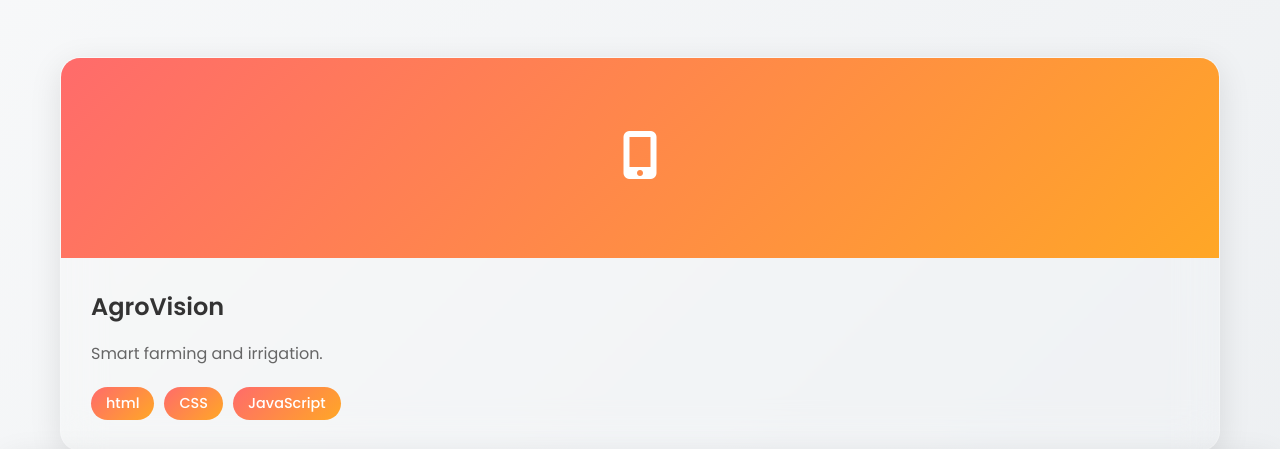
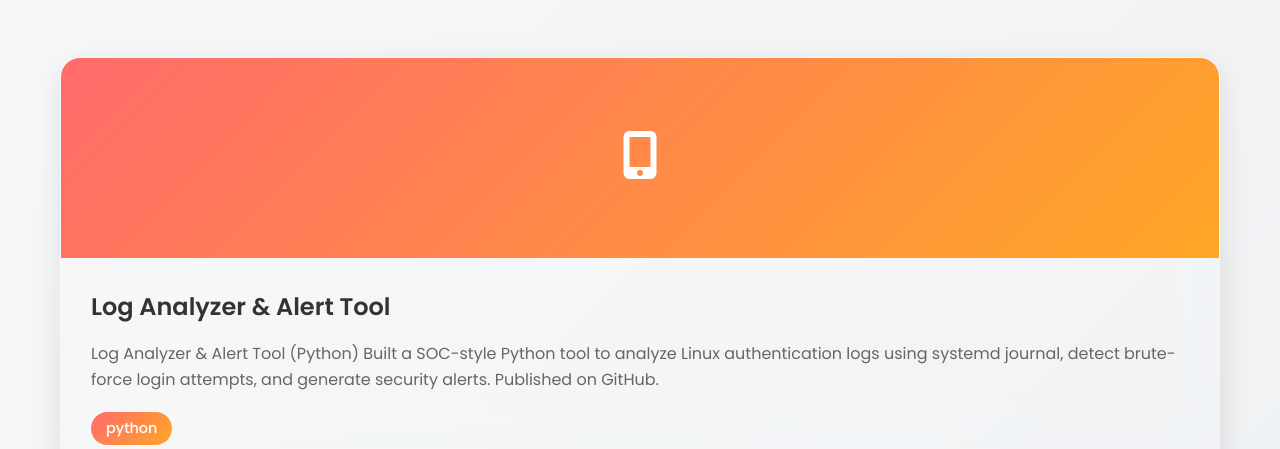
Before and after one commit to snehadevarakonda/Portfolio, a website: page index.html in a window 1280 px wide. Shown: the part 2351-2800 px from the top of the page. Drawn offline with Linux system fonts and the light colour scheme.

Commit message:
added project card of log-analyzer

```diff
--- a/index.html
+++ b/index.html
@@ -148,6 +148,33 @@
                 <h2 class="section-title">My Projects</h2>
                 <p class="section-subtitle">A collection of my creative work</p>
             </div>
+            <div class="project-card">
+                <div class="project-image">
+                   <div class="project-placeholder">
+                       <i class="fas fa-mobile-alt"></i>
+                   </div>
+                   <div class="project-overlay">
+                      <div class="project-links">
+                       <a href="" class="project-link">
+                           <i class="fab fa-github"></i>
+                       </a>
+                       <a href="https://github.com/snehadevarakonda/log-analyzer-alert-tool.git" class="project-link">
+                           <i class="fas fa-external-link-alt"></i>
+                       </a>
+                      </div>
+                   </div>
+               </div>
+               <div class="project-content">
+                   <h3 class="project-title"> Log Analyzer & Alert Tool</h3>
+                   <p class="project-description">Log Analyzer & Alert Tool (Python)
+                    Built a SOC-style Python tool to analyze Linux authentication logs using systemd journal, detect brute-force login attempts, and generate security alerts. Published on GitHub.</p>
+                   <div class="project-tech">
+                        <span class="tech-tag">python</span>
+                        <!-- <span class="tech-tag">CSS</span>
+                        <span class="tech-tag">JavaScript</span> -->
+                  </div>
+            </div>
+       </div>
             <div class="projects-grid">
                 <div class="project-card">
                     <div class="project-image">
```
